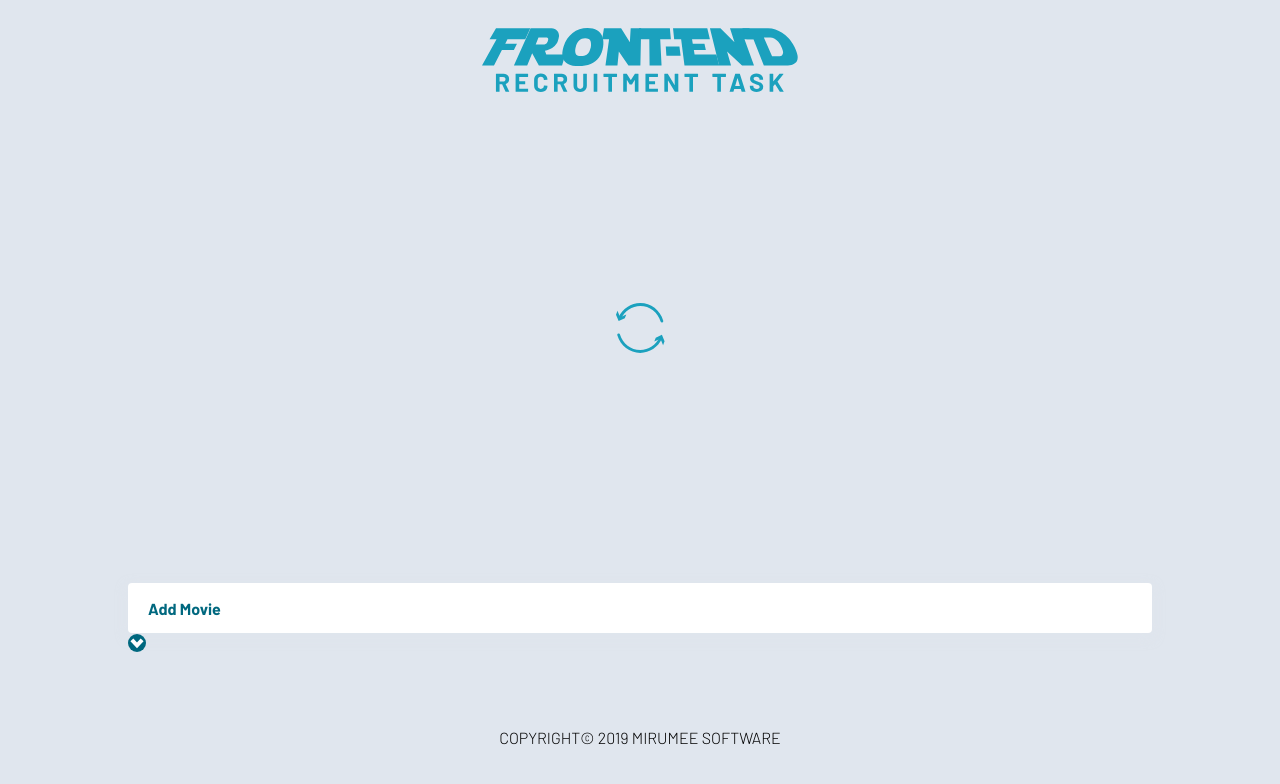
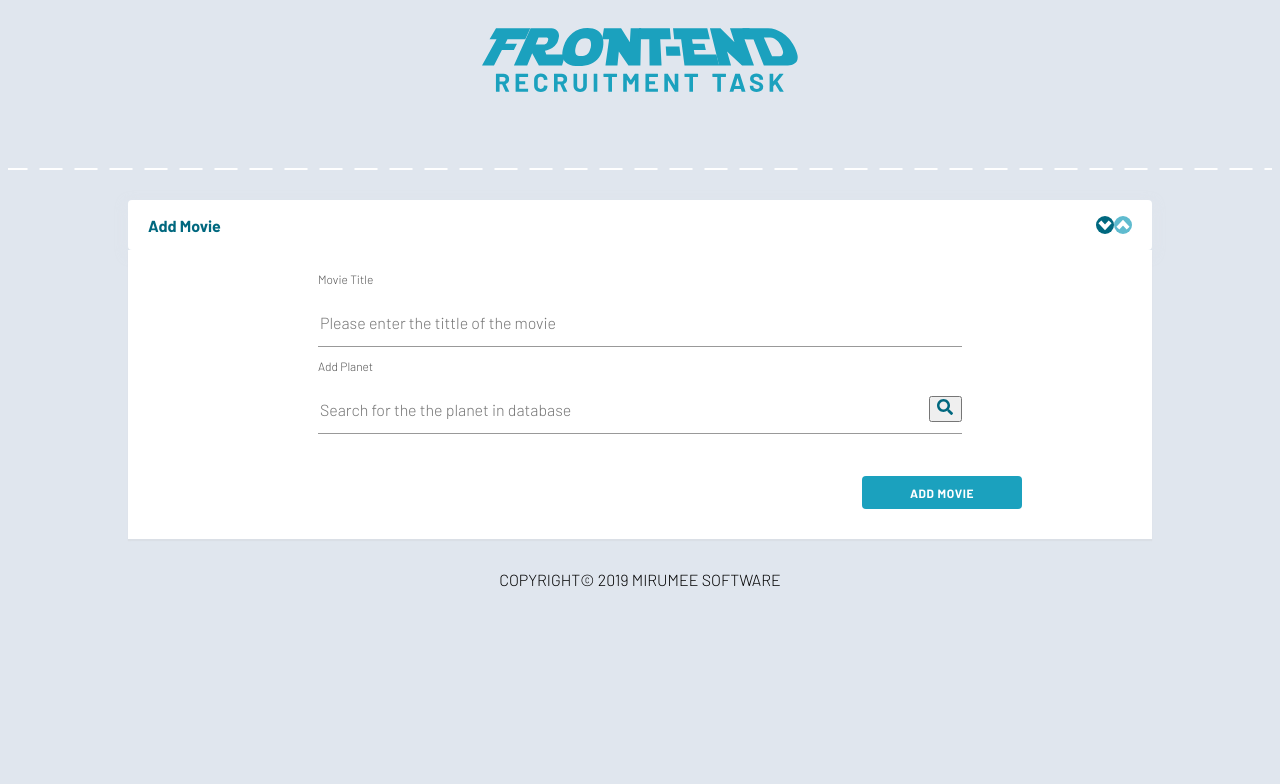
Before and after one commit to SzymonCzapkowski/recruitment-task, a React app: page / in a window 1280 px wide. Shown: the top 784 px of the page. Built offline with nearby package versions, Linux system fonts and the light colour scheme.

Commit message:
Add component

```diff
--- a/src/components/Add/Add.jsx
+++ b/src/components/Add/Add.jsx
@@ -1,18 +1,64 @@
 import React from 'react';
-import { AddContainer, AddInput, ArrowOpen } from './AddStyles';
+import { AddContainer, AddStrap, Open, AddButton } from './AddStyles';
 import ARROWOPEN from '../../Assets/ARROW OPEN.jsx'
+import ARROWClOSE from '../../Assets/ARROW ClOSE.jsx'
+import SEARCH from '../../Assets/SEARCH.jsx'
 
 
 const Add = () => {
-return (
+
+    // constructor(state)
+    // {
+    //     this.state = {
+    //         isDetailsDisplayed : false,
+    //         status: this.props.status
+    //     };
+    //     this.showDetails = this.showDetails.bind(this);
+    //     this.hideDetails = this.hideDetails.bind(this);
+    // };
+
+    // showDetails()
+    // {
+    //     if(!this.state.isDetailsDisplayed){
+    //     this.setState({ isDetailsDisplayed: true });
+    //     }
+    // };
+
+    // hideDetails()
+    // {
+    //     this.setState({ isDetailsDisplayed: false })
+    // };
+
+    return (
     <AddContainer>
-        <AddInput> <p>Add Movie</p>
-            <ArrowOpen>
+        <AddStrap> <p>Add Movie</p>
+
+            <div className="arrows">
                 <ARROWOPEN/>
-            </ArrowOpen>
-        </AddInput>
+                <ARROWClOSE />
+            </div>
+        </AddStrap>
+        <Open>
+            <div className="addDivContainer">
+                <div className="addDiv" >
+                    <p>Movie Title</p>
+                    <input className="addInput" placeholder="Please enter the tittle of the movie" />
+                </div>
+                <div className="addDiv">
+                    <p>Add Planet</p>
+                    <input className="addInput" placeholder="Search for the the planet in database" />
+                    <button>
+                        <SEARCH/>
+                    </button>
+                </div>
+            </div>
+            <AddButton>
+                ADD MOVIE
+            </AddButton>
+        </Open>
+
     </AddContainer>
-);
+    );
 }
 
 export default Add;
--- a/src/components/Add/AddStyles.js
+++ b/src/components/Add/AddStyles.js
@@ -1,27 +1,106 @@
 import styled from 'styled-components';
 
 export const AddContainer = styled.div`
-    height: 30vh;
+    height: auto;
     width: 100%;
     display: flex;
     align-items: center;
     justify-content: center;
+    background-image: linear-gradient(to right, transparent 33%, #FFFFFF 0%);
+    background-position: top;
+    background-size: 35px 2px;
+    background-repeat: repeat-x;
+    flex-wrap: wrap;
+
 `
-export const AddInput = styled.div`
+export const AddStrap = styled.div`
     background: #FFFFFF;
     box-shadow: 0px 4px 12px rgba(224, 230, 238, 0.5);
     border-radius: 4px;
-    border: none;
     width: 80vw;
     height: 50px;
     font-weight: bold;
     font-size: 16px;
     color: #00687F;
+    margin-top: 4vh;
+    display: flex;
+    justify-content: space-between;
 
     p{
-        transform: translateX(20px)
+        transform: translateX(20px);
+    }
+
+    svg{
+        margin: 16px 0 16px;
+        transform: translateX(-20px);
     }
 `
-export const ArrowOpen = styled.div`
+
+export const Open = styled.div`
+    background: #FFFFFF;
+    box-shadow: 0px 2px 1px rgba(196, 196, 196, 0.2);
+    height: auto;
+    width: 80vw;
+
+
+    p{
+        width: 58px;
+        height: 15px;
+        font-family: Barlow;
+        font-style: normal;
+        font-weight: normal;
+        font-size: 12px;
+        line-height: 14px;
+
+        color: #555555;
+    }
+
+    .addDivContainer{
+        display: flex;
+        flex-wrap: wrap;
+        justify-content: center;
+        margin: 10px;
+
+    }
+
+    .addInput{
+        width: 50vw;
+        height: 45px;
+        top: 1012px;
+        font-family: Barlow;
+        font-style: normal;
+        font-weight: normal;
+        font-size: 16px;
+        line-height: 19px;
+        color: #C4C4C4;
+        border-width:0px 0px 1px 0px;
+        border-style:solid;
+        border-color: #999999;
+    }
+
+    button{
+        position: absolute;
+        transform:translateX(-33px) translateY(10px)
+
+    }
+`
+export const AddButton = styled.div`
+    width: 160px;
+    height: 33px;
+    background: #1BA1BE;
+    border-radius: 4px;
+    font-family: Barlow;
+    font-style: normal;
+    font-weight: bold;
+    font-size: 12px;
+    line-height: 16px;
+    color: #FFFFFF;
+    display: flex;
+    align-items: center;
+    justify-content: center;
+    letter-spacing: 0.05em;
+    float: right;
+
+    margin: 32px 130px 30px 0;
 
 `
--- a/src/components/App.js
+++ b/src/components/App.js
@@ -1,10 +1,11 @@
 import React from 'react';
 import { BrowserRouter as Router, Route, Switch } from "react-router-dom";
 import { GlobalStyles } from './GlobalStyles';
-import  Header from './Header/Header.jsx';
+import Header from './Header/Header.jsx';
 import Footer from './Footer/Footer.jsx';
 import MainPage from './MainPage/MainPage.jsx';
 import Add from './Add/Add.jsx';
+import Episode from './MainPage/Episode/Episode.jsx';
 
 function App() {
   return (
@@ -13,7 +14,8 @@ function App() {
     <Router>
     <Header />
       <Switch>
-        <Route exact path="/" component={MainPage} />
+        <Route path="/mainpage" component={MainPage} />
+        <Route path="/" component={Episode}/>
       </Switch>
     <Add />
     <Footer />
--- a/src/components/Footer/FooterStyles.js
+++ b/src/components/Footer/FooterStyles.js
@@ -1,6 +1,8 @@
 import styled from 'styled-components';
 
 export const FooterContainer = styled.div`
-    text-align: center;
+    display: flex;
+    align-items:center;
+    justify-content:center;
     height: 10vh;
 `
--- /dev/null
+++ b/src/components/MainPage/Episode/Episode.jsx
@@ -0,0 +1,15 @@
+import React from 'react';
+import { EpisodeContainer } from './EpisodeStyles';
+
+
+
+const Episode = () => {
+
+    return (
+        <EpisodeContainer>
+
+        </EpisodeContainer>
+    );
+}
+
+export default Episode;
--- /dev/null
+++ b/src/components/MainPage/Episode/EpisodeStyles.js
@@ -0,0 +1,4 @@
+import styled from 'styled-components';
+
+export const EpisodeContainer = styled.div `
+`
```
